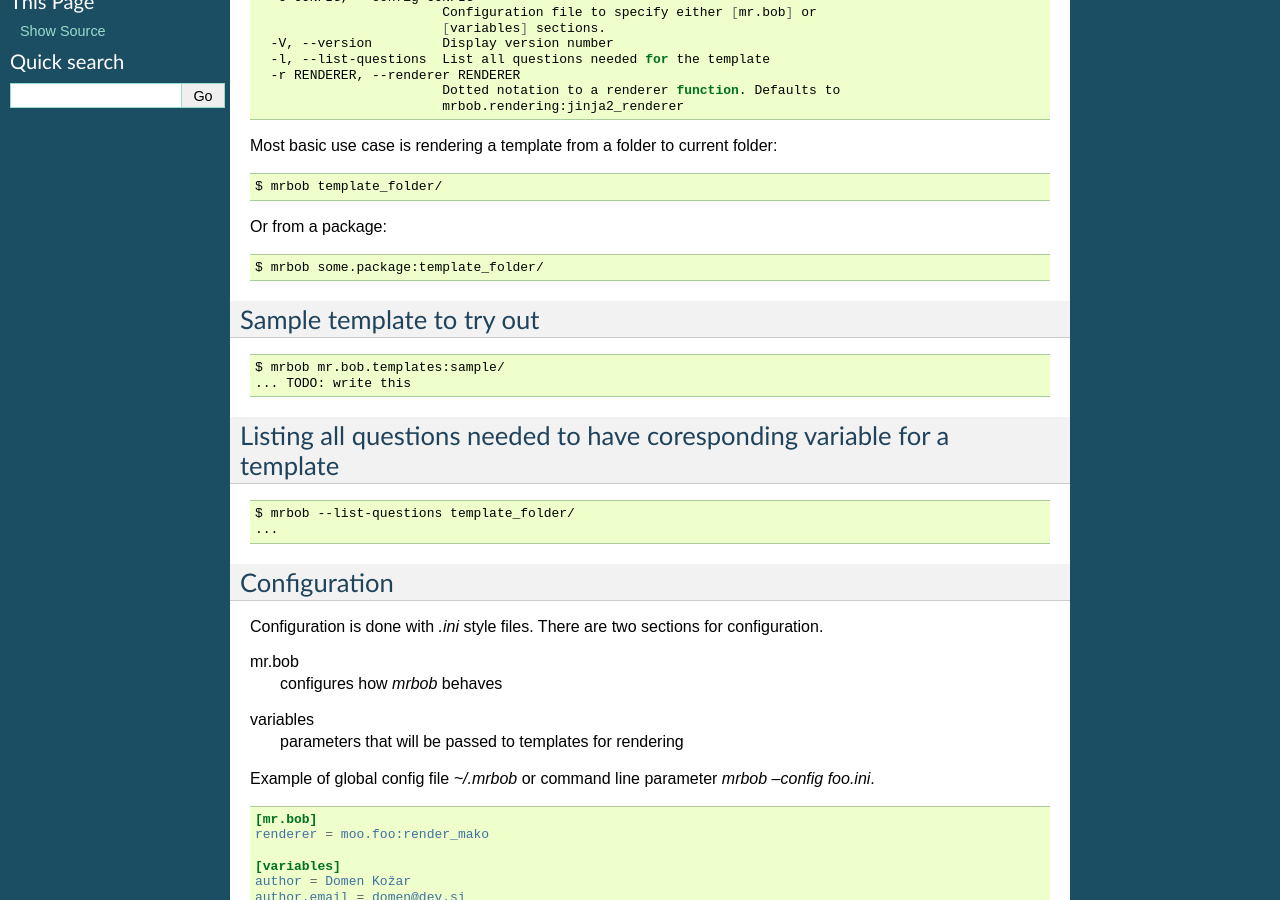
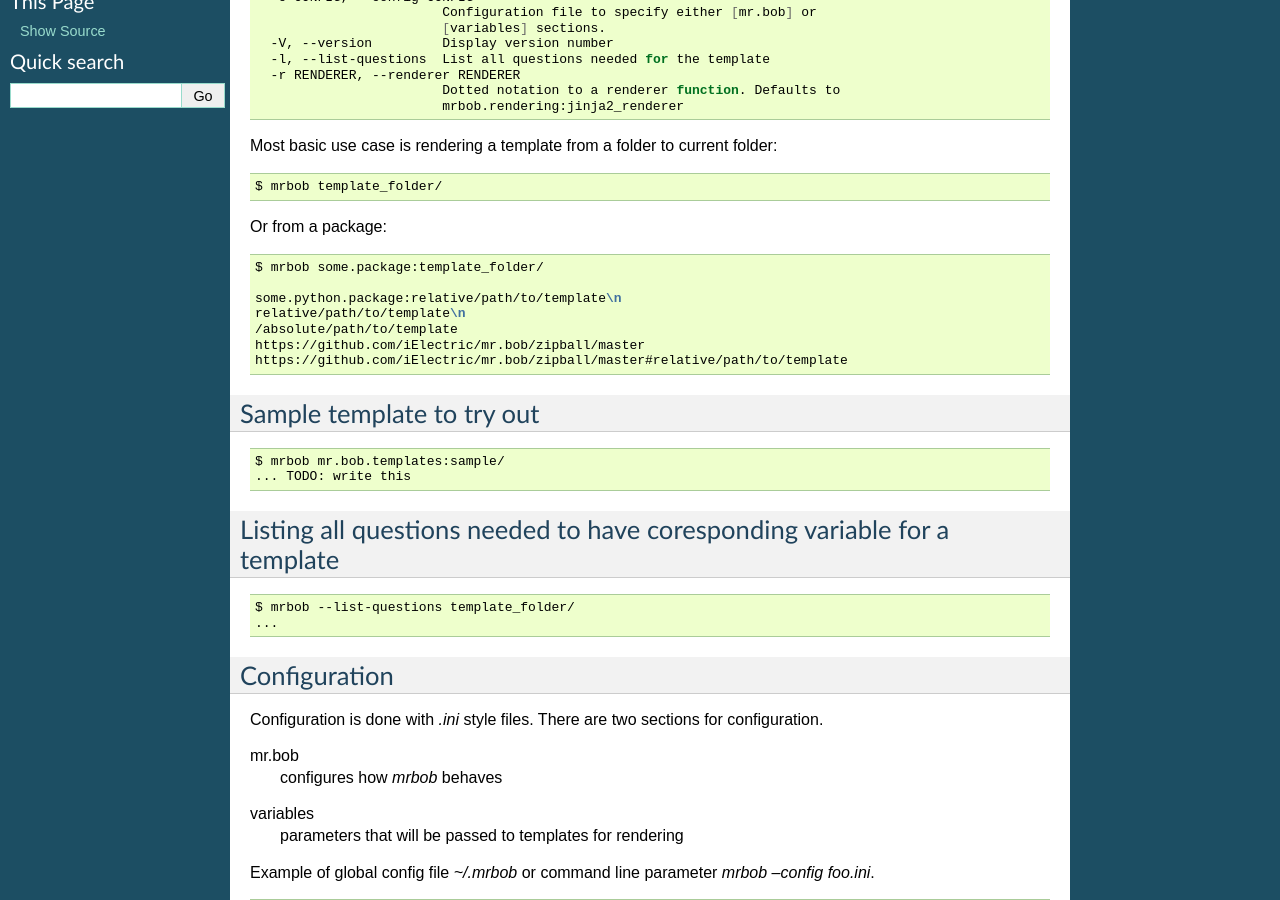
Before and after one commit to collective/mr.bob, a Sphinx documentation site: the page built from docs/source/userguide.rst, in a window 1280 px wide and 900 px high, scrolled down 521 px. Built offline with Sphinx 7.4.7, drawn with Linux system fonts in a browser that asks for light colours.

Commit message:
update DOCS

```diff
--- a/README.rst
+++ b/README.rst
@@ -5,7 +5,8 @@ More: http://mrbob.readthedocs.org/
 TODO
 ====
 
-- [high] Rename .tmpl to .mrbob?
+- [high] Rename .tmpl to .bob?
+- [high] Ignore .mrbob.ini by default when rendering
 - [high] Write more about templates in cli parser
 - [high] Write template for quickstarter to write new templates
 - [high] Write a sample template to start with (foobar template)
--- a/docs/source/userguide.rst
+++ b/docs/source/userguide.rst
@@ -48,6 +48,12 @@ Most basic use case is rendering a template from a folder to current folder::
 Or from a package::
 
     $ mrbob some.package:template_folder/
+
+    some.python.package:relative/path/to/template\n
+    relative/path/to/template\n
+    /absolute/path/to/template
+    https://github.com/iElectric/mr.bob/zipball/master
+    https://github.com/iElectric/mr.bob/zipball/master#relative/path/to/template
 
 
 Sample template to try out
```
Also changed, not shown: docs/source/templateauthor.rst (+46 -12 lines), 2 other files.
